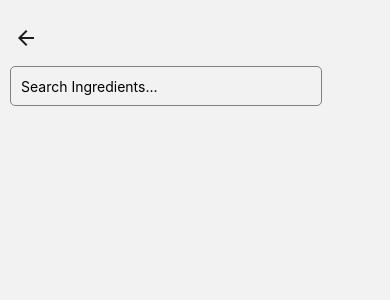
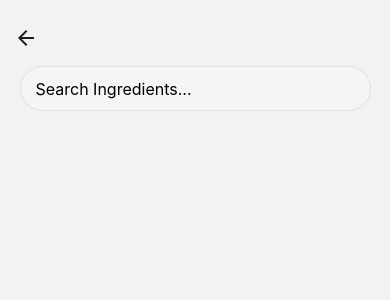
Before and after one commit to lukabagash/Recipe-Project, a React Native app in the folder Recipe-Project/: screen /Page2 in a window 390 px wide. Shown: the top 300 px of the page. Built offline with nearby package versions, Linux system fonts and the light colour scheme.

Commit message:
styling for search input

```diff
--- a/Recipe-Project/Pages/Page2.tsx
+++ b/Recipe-Project/Pages/Page2.tsx
@@ -33,9 +33,10 @@ const Page2: React.FC<Page2Props> = () => {
   };
 
   return (
-    <View style={styles.deafultPage}>
+    <View>
       <View style={styles.headerContainer}>
         <HeaderBackButton onPress={() => navigation.goBack()} />
+        <View style={styles.searchContainer}>
           <TextInput
             style={styles.searchInput}
             placeholder="Search Ingredients..."
@@ -43,10 +44,12 @@ const Page2: React.FC<Page2Props> = () => {
             value={searchQuery}
           />
         </View>
+      </View>
       <FlatList
+        contentContainerStyle={styles.flatListContent}
         data={autocompleteResults}
         keyExtractor={(item) => item}
-        renderItem={({ item }) => <Text>{item}</Text>}
+        renderItem={({ item }) => <Text style={styles.listItem}>{item}</Text>}
       />
     </View>
   );
--- a/Recipe-Project/styles/styles.ts
+++ b/Recipe-Project/styles/styles.ts
@@ -72,14 +72,45 @@ export const styles = StyleSheet.create({
       alignSelf: 'flex-start',
     },
 
-    searchInput: {
-      height: 40,
-      borderColor: 'gray',
-      borderWidth: 1,
-      paddingLeft: 10,
-      margin: 10,
-      borderRadius: 5,
-      width: '80%',
+    searchContainer: {
+        width: '100%',
+        alignItems: 'center',
+        marginTop: 10,
     },
 
+    searchInput: {
+        height: 45,
+        borderColor: '#E0E0E0',
+        borderWidth: 1,
+        paddingLeft: 15,
+        borderRadius: 22.5,
+        width: '90%',
+        backgroundColor: '#F5F5F5',
+        fontSize: 16,
+    },
+
+    flatListContent: {
+        paddingLeft: '7%',
+    },
+
+    listItem: {
+        paddingVertical: 12,
+        paddingHorizontal: 15,
+        fontSize: 16,
+        borderWidth: 1,
+        borderColor: '#E0E0E0',
+        borderRadius: 15,
+        marginVertical: 5,
+        shadowColor: '#000',
+        shadowOffset: {
+            width: 0,
+            height: 1,
+        },
+        shadowOpacity: 0.23,
+        shadowRadius: 2.62,
+        elevation: 4,
+        width: '92%',
+    },
+
+
 });
```
Lines whose indentation alone changed are shown as unchanged.
